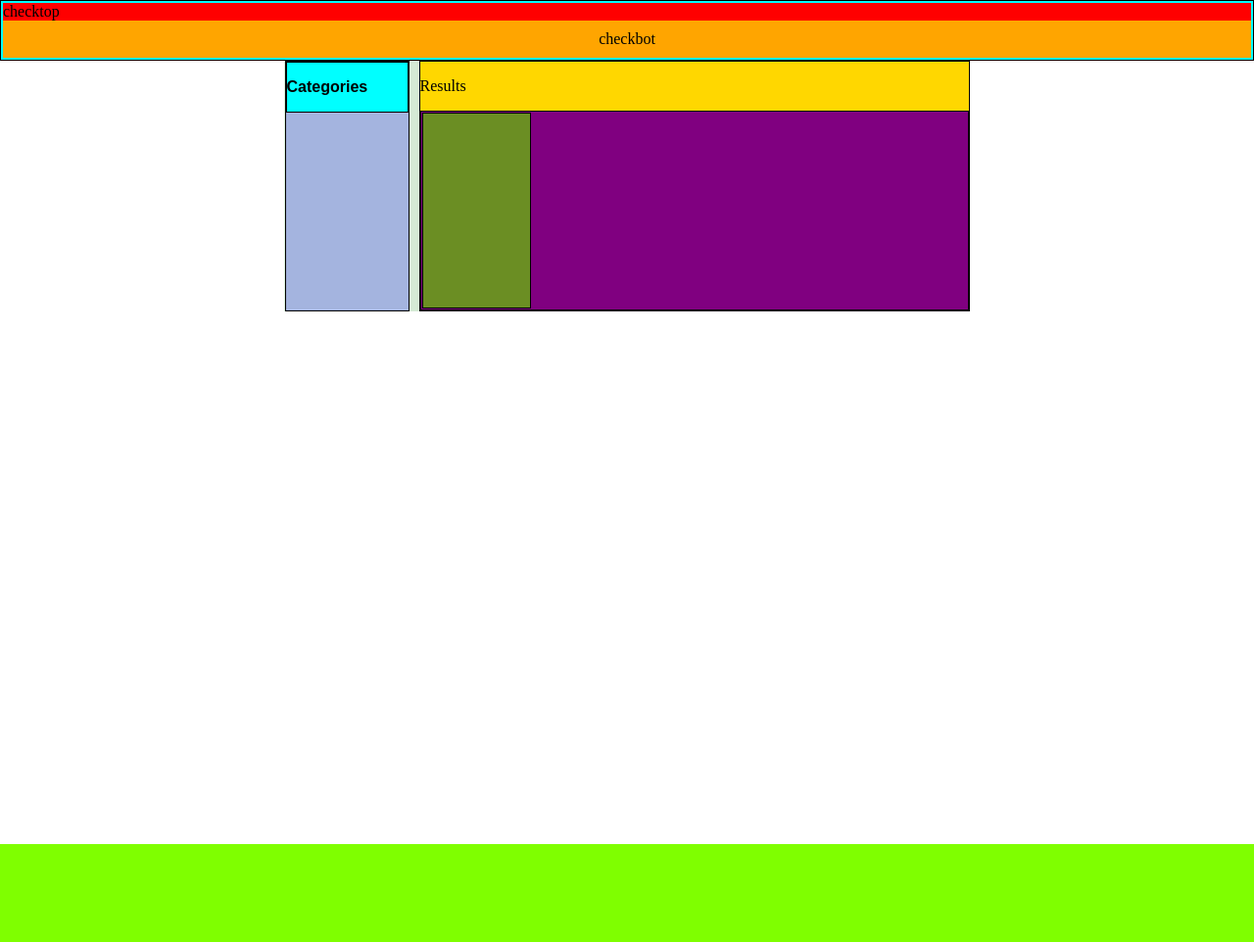
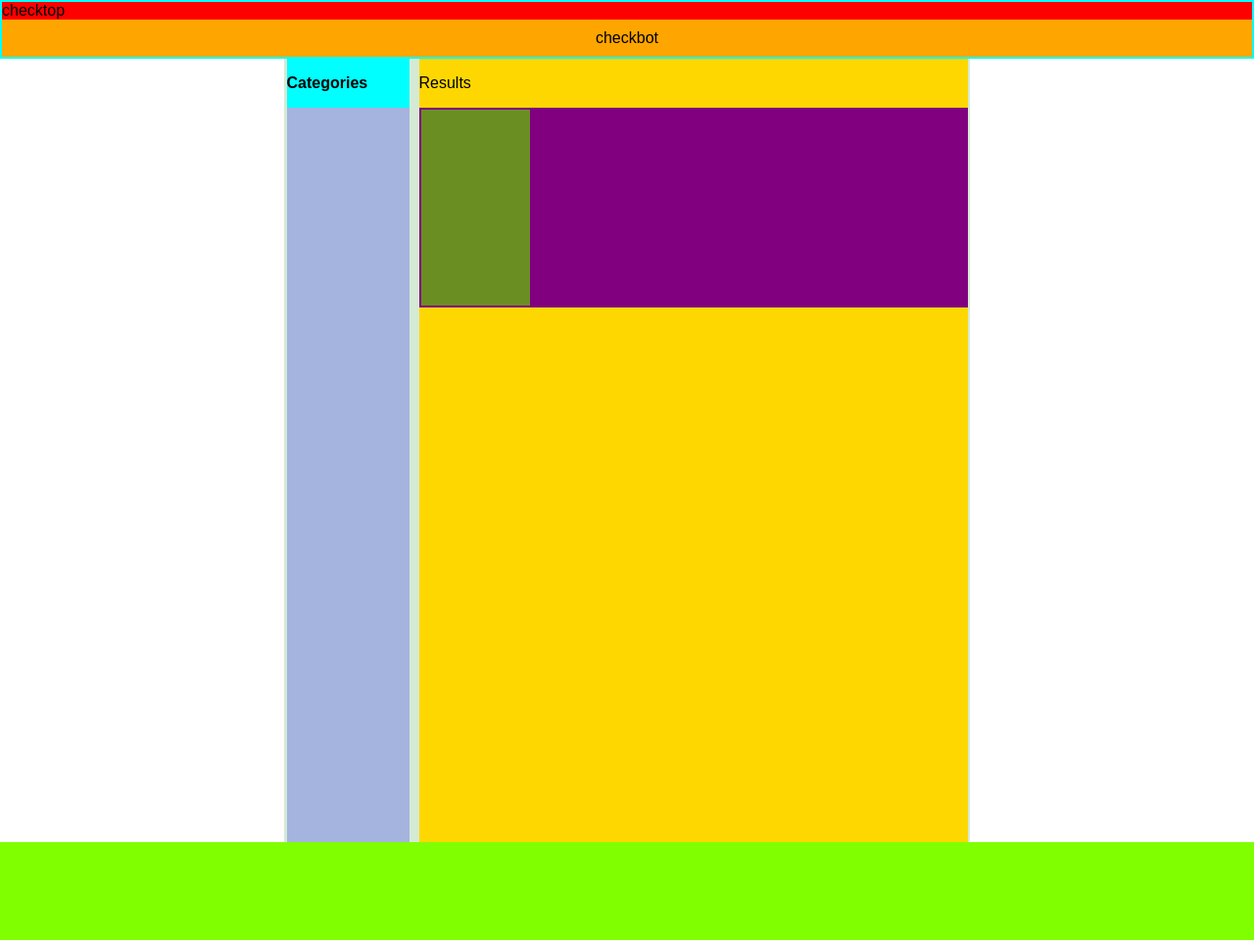
Before and after one commit to Code4V/techno-ecomm-proj, a PHP site: page /catalog.php in a window 1280 px wide. Shown: the whole page at 98% size. Run offline with PHP 8.4, Linux system fonts and the light colour scheme.

Commit message:
Added container for categories and main catalog

```diff
--- a/catalog.css
+++ b/catalog.css
@@ -1,3 +1,7 @@
+body, head{
+    font-family: Arial, Helvetica, sans-serif;
+}
+
 body{
     margin: 0;
 }
@@ -12,9 +16,10 @@ body{
     z-index: 1000;
 
 
-
+    /*
     border-style: solid;
     border-width: 1px;
+    */
 }
 
 .header-bottom .header-top{
@@ -39,6 +44,8 @@ body{
     width: 700px;
     z-index: 900;
 
+    display: flex;
+    flex-direction: column;
     min-height: 100vh;
 
     margin-right: auto;
@@ -53,13 +60,16 @@ body{
     justify-content: center;
 
 
+
+    min-height: inherit;
 }
 
 .flexbox-item {
 
-    /* TO BE REMOVED */
+    /* TO BE REMOVED
     border-style: solid;
     border-color: black;
+    */
 
     padding: 0%;
     border-width: 1px;
@@ -68,22 +78,28 @@ body{
 
 }
 
-.flex-categories{
+.flex-categories-title, .flex-main-catalog-title{
+    display: flex;
+
+    min-height: 10px;
+}
+
+.flex-categories-container{
     background-color: rgba(0, 0, 255, 0.233);
     width: 30%;
     max-width: 125px;
-    min-width: 125px;
+
 }
 
 .categories-title{
     background-color: aqua;
     padding: 0px;
 
-    font-family: Arial, Helvetica, sans-serif;
+
     font-weight: bold;
 }
 
-.flex-main-catalog{
+.flex-main-catalog-container{
     background-color: gold;
 
     width: 80%;
@@ -106,7 +122,7 @@ body{
 
 .flex-display-products {
     background-color: purple;
-    padding: 1px;
+    padding: 2px;
 
 
     max-width: 65;
--- a/catalog.php
+++ b/catalog.php
@@ -27,13 +27,15 @@
     <!-- MAIN BODY SECTION -->
     <div class="flexbox-mainbody-container">
         <div class="flexbox-mainbody">
-            <div class="flexbox-item flex-categories">
+            <div class="flexbox-item flex-categories-container">
                 <div class="flexbox-item categories-title">
                     <p>Categories</p>
                 </div>
             </div>
-            <div class="flexbox-item flex-main-catalog">
-                <p>Results</p>
+            <div class="flexbox-item flex-main-catalog-container">
+                    <div class="flexbox-item flex-main-catalog-title">
+                        <p>Results</p>
+                    </div>
                     <div class="flexbox-item flex-display-products">
                         <div class="flexbox-item flex-products"></div>
 
```
